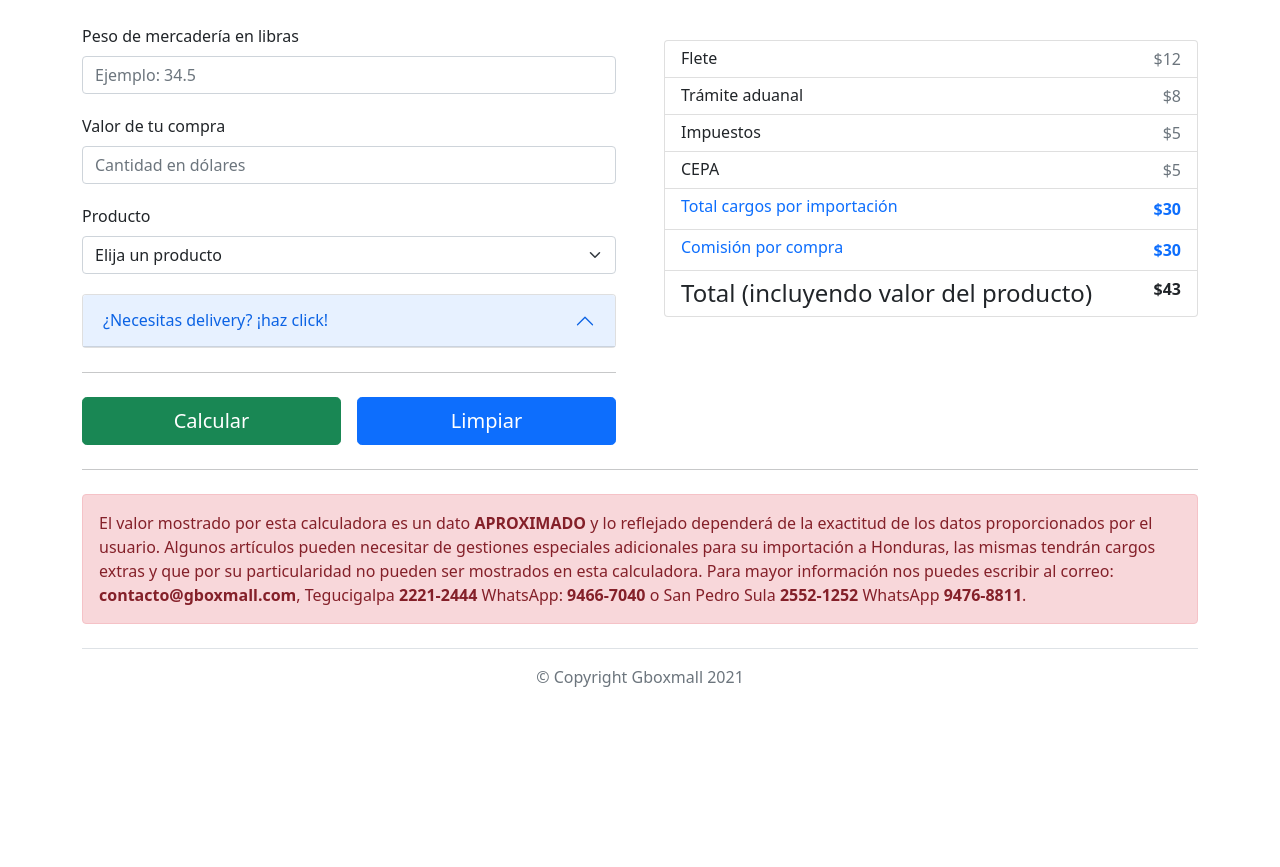
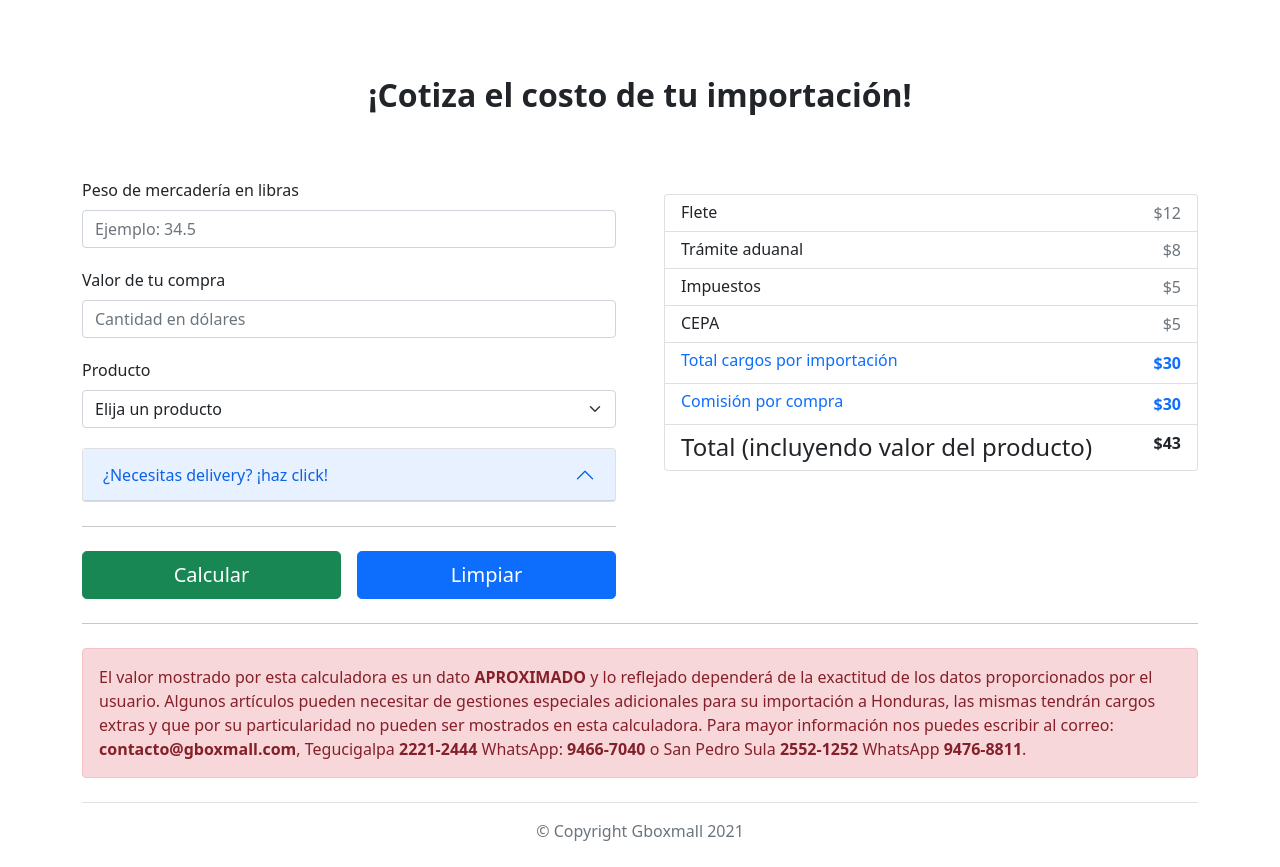
Before and after one commit to Grupo-guticia/CalculadoraOnline, a website: page index.html in a window 1280 px wide. Before the commit the page ends 800 px from the top, so only its background shows below. Drawn offline with nearby package versions, Linux system fonts and the light colour scheme.

Commit message:
modified header

```diff
--- a/index.html
+++ b/index.html
@@ -13,12 +13,12 @@
 	<body>
 		<main>
 			<div class="container py-4">
-				<!-- <div class="p-5 mb-1  rounded-3" style="background-color:#F6ED24">
+				<div class="p-5 mb-1  rounded-3">
 					<div class="container-fluid py-1 text-center">
-						<img class="img-fluid" src="./img/logo.png" alt="">
-						<h1 class="display-9 fw-bold">¡Cotiza el costo de tu importación!</h1>
+						<!-- <img class="img-fluid" src="./img/logo.png" alt=""> -->
+						<h2 class="display-9 fw-bold">¡Cotiza el costo de tu importación!</h2>
 					</div>
-				</div> -->
+				</div>
 				<div class="row g-5">
 					<div class="col-md-6 col-lg-6 order-md-last">
 						<h4 class="d-flex justify-content-between align-items-center mb-3"></h4>
```
